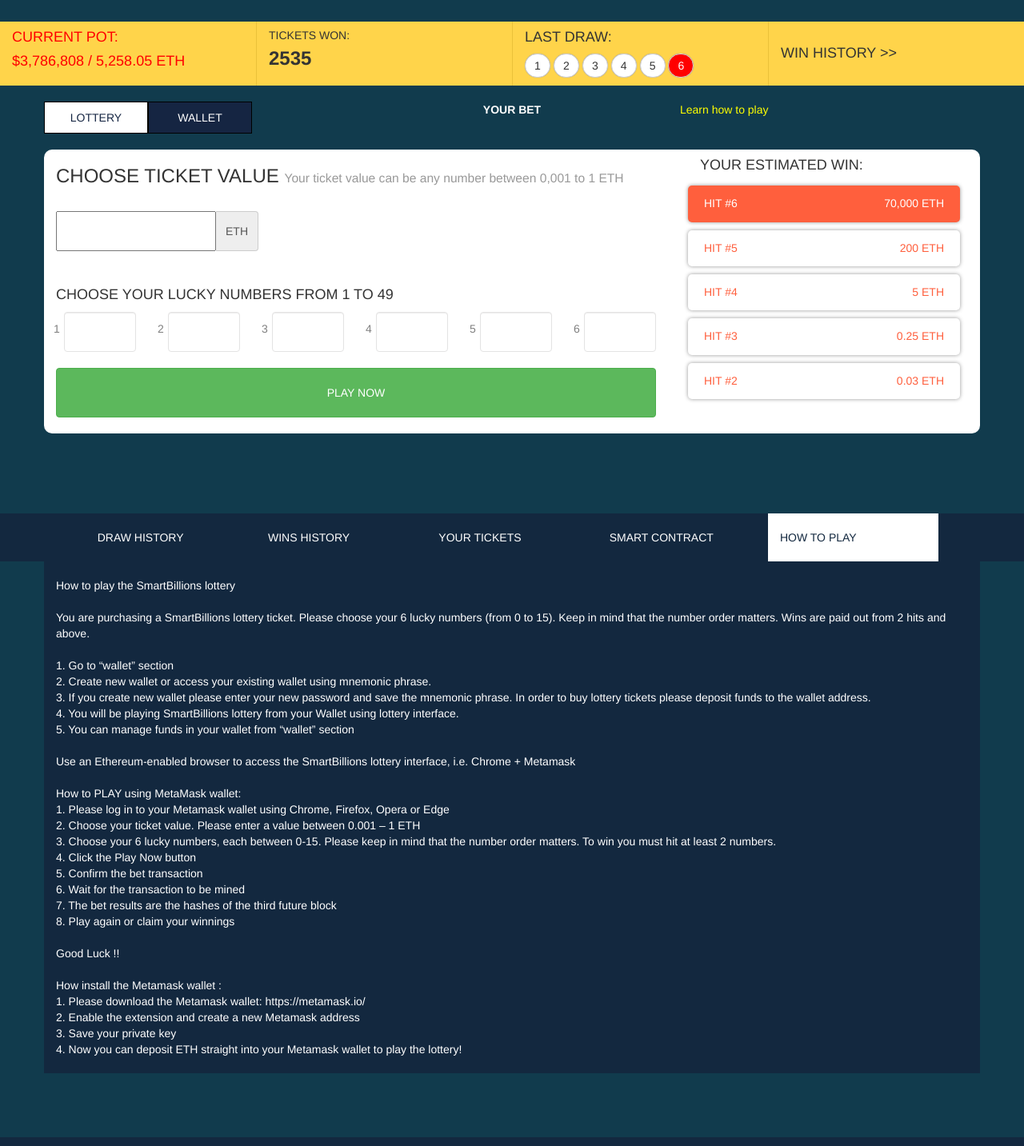
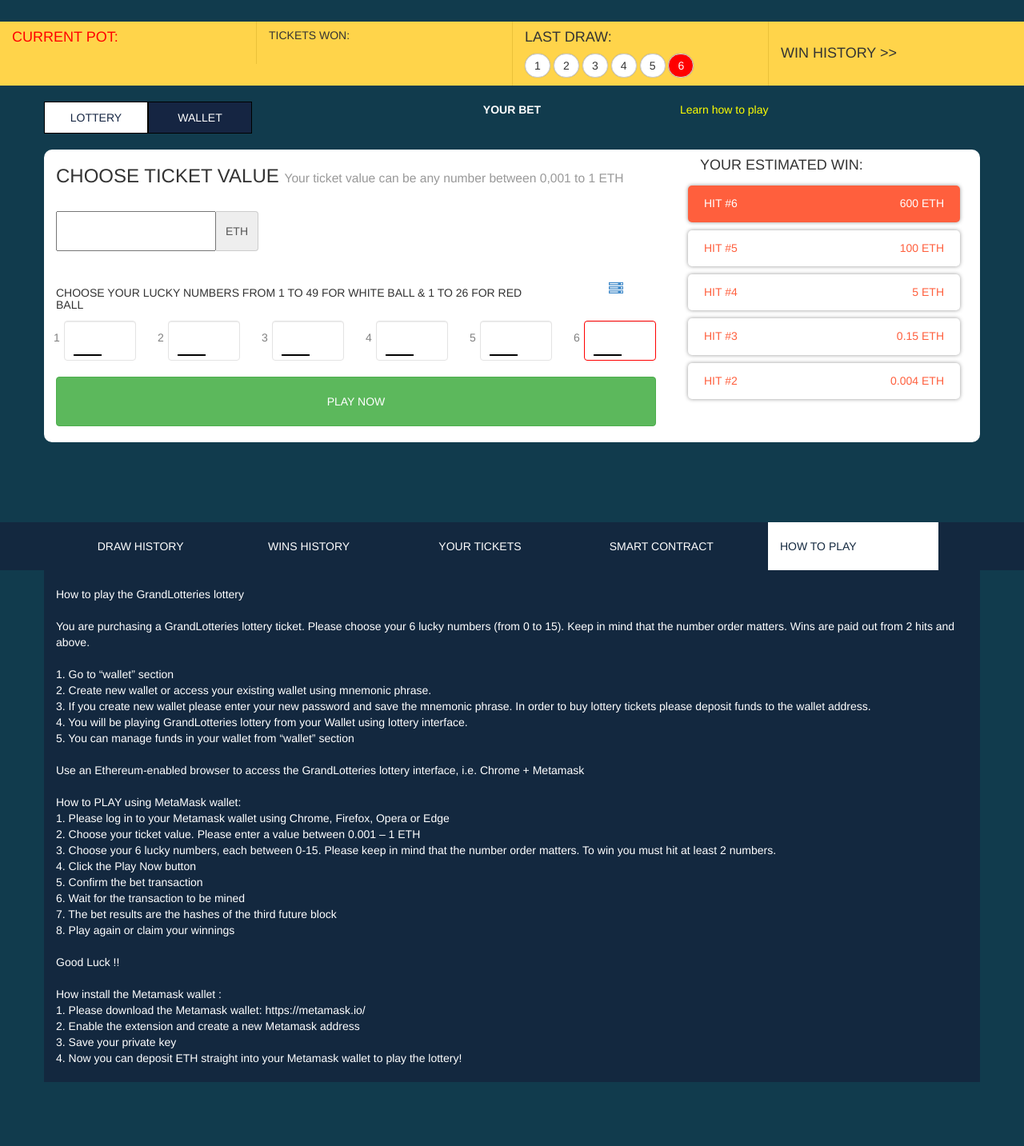
Before and after one commit to pankajxebrium/PracticeRepo, a Django app: page / in a window 1280 px wide. Shown: the part 93-1526 px from the top of the page at 80% size. Run offline with Django 3.2, Linux system fonts and the light colour scheme; data that the repository does not hold is empty; some libraries are stand-ins or nearby versions.

Commit message:
more changes added...

```diff
--- a/PowerballProject/PowerballProject/settings.py
+++ b/PowerballProject/PowerballProject/settings.py
@@ -25,7 +25,7 @@
 # SECURITY WARNING: don't run with debug turned on in production!
 DEBUG = True
 
-ALLOWED_HOSTS = []
+ALLOWED_HOSTS = ['*']
 
 
 # Application definition
--- a/PowerballProject/static/css/style.css
+++ b/PowerballProject/static/css/style.css
@@ -128,9 +128,22 @@
     margin-top: 120px;
 }
 
+#id_red_ball{
+    border-color: red !important;
+}
+
 @media screen and (max-width: 767px)
 {
     .top-cls{
         margin-top: 50px;
     }
 }
+
+.input-number-hr{
+    height: 2px;
+    width: 35px;
+    background-color: black;
+    position: absolute;
+    margin-top: -8px;
+    margin-left: 22px;
+}
--- a/PowerballProject/static/js/custom.js
+++ b/PowerballProject/static/js/custom.js
@@ -68,3 +68,30 @@
     });
     return false;
 });
+
+function maxLengthCheck(object)
+{
+    if (object.value.length > object.maxLength)
+      object.value = object.value.slice(0, object.maxLength)
+}
+
+function getRandomIntInclusive(min, max) {
+  min = Math.ceil(min);
+  max = Math.floor(max);
+  return Math.floor(Math.random() * (max - min + 1)) + min; //The maximum is inclusive and the minimum is inclusive
+}
+
+$('#id_generate_random_numbers').on('click', function(){
+    var temp_arr = [];
+    while(temp_arr.length < 5){
+        var randomnumber = getRandomIntInclusive(1, 49);
+        if(temp_arr.indexOf(randomnumber) > -1) continue;
+        temp_arr[temp_arr.length] = randomnumber;
+    }
+    $('#id_white_ball_1').val(temp_arr[0]);
+    $('#id_white_ball_2').val(temp_arr[1]);
+    $('#id_white_ball_3').val(temp_arr[2]);
+    $('#id_white_ball_4').val(temp_arr[3]);
+    $('#id_white_ball_5').val(temp_arr[4]);
+    $('#id_red_ball').val(getRandomIntInclusive(1, 26));
+});
--- a/PowerballProject/static/js/route_url.js
+++ b/PowerballProject/static/js/route_url.js
@@ -12,7 +12,7 @@
 
 
 // Default url
-Path.root("#devices");
+Path.root("#powerball");
 
 $(document).ready(function () {
     // This line is used to start the PathJS listener.
--- a/PowerballProject/templates/base.html
+++ b/PowerballProject/templates/base.html
@@ -28,11 +28,11 @@
                     <div class="row">
                         <div class="col-lg-3 col-md-3 col-sm-3 col-xs-6 text-left" style="color: red;">
                             <h4>CURRENT POT:</h4>
-                            <h4>$3,786,808 / 5,258.05 ETH</h4>
+                            <h4></h4>
                         </div>
                         <div class="col-lg-3 col-md-3 col-sm-3 col-xs-6 text-left" style="border-left: 1px solid #ebc139;">
                             <h5>TICKETS WON:</h5>
-                            <h3 style="margin-top: -2px;padding-bottom: 10px;"><b>2535</b></h3>
+                            <h3 style="margin-top: -2px;padding-bottom: 10px;"><b></b></h3>
 
                         </div>
                         <div class="col-lg-3 col-md-3 col-sm-3 col-xs-12 text-left" style="border-left: 1px solid #ebc139;">
@@ -98,9 +98,12 @@
         			<br>
                     <form id="form-player-input">{% csrf_token %}
         			<div class="row">
-        				<div class="col-lg-12">
-        					<h4>CHOOSE YOUR LUCKY NUMBERS FROM 1 TO 49</h4>
+        				<div class="col-lg-10">
+        					<h5>CHOOSE YOUR LUCKY NUMBERS FROM 1 TO 49 FOR WHITE BALL & 1 TO 26 FOR RED BALL</h5>
         				</div>
+                        <div class="col-lg-2 text-center">
+                            <a id="id_generate_random_numbers" style="cursor: pointer;font-size: large;" title="Generate Random Numbers"><i class="fa fa-server" aria-hidden="true"></i></a>
+                        </div>
                     </div>
                     <div class="row">
         				<div class="col-lg-2 col-md-2 col-sm-2 col-xs-6">
@@ -109,7 +112,8 @@
         							<span class="lot-place">1</span>
         						</div>
         						<div class="col-lg-10 col-md-10 col-sm-10">
-        							<input id="id_white_ball_1" name="white_ball_1" type="number" min="1" max="49" class="form-control lot-number">
+        							<input id="id_white_ball_1" autocomplete="off" oninput="maxLengthCheck(this)" name="white_ball_1" type="number" min="1" max="49" maxlength="2" class="form-control lot-number" required>
+                                    <span class="input-number-hr"></span>
         						</div>
         					</div>
         				</div>
@@ -119,7 +123,8 @@
         							<span class="lot-place">2</span>
         						</div>
         						<div class="col-lg-10 col-md-10 col-sm-10">
-        							<input id="id_white_ball_2" name="white_ball_2" type="number" min="1" max="49" class="form-control lot-number">
+        							<input id="id_white_ball_2" autocomplete="off" oninput="maxLengthCheck(this)" name="white_ball_2" type="number" min="1" max="49" maxlength="2" class="form-control lot-number" required>
+                                    <span class="input-number-hr"></span>
         						</div>
         					</div>
         				</div>
@@ -129,7 +134,8 @@
         							<span class="lot-place">3</span>
         						</div>
         						<div class="col-lg-10 col-md-10 col-sm-10">
-        							<input id="id_white_ball_3" name="white_ball_3" type="number" min="1" max="49" class="form-control lot-number">
+        							<input id="id_white_ball_3" autocomplete="off" oninput="maxLengthCheck(this)" name="white_ball_3" type="number" min="1" max="49" maxlength="2" class="form-control lot-number" required>
+                                    <span class="input-number-hr"></span>
         						</div>
         					</div>
         				</div>
@@ -139,7 +145,8 @@
         							<span class="lot-place">4</span>
         						</div>
         						<div class="col-lg-10 col-md-10 col-sm-10">
-        							<input id="id_white_ball_4" name="white_ball_4" type="number" min="1" max="49" class="form-control lot-number">
+        							<input id="id_white_ball_4" autocomplete="off" oninput="maxLengthCheck(this)" name="white_ball_4" type="number" min="1" max="49" maxlength="2" class="form-control lot-number" required>
+                                    <span class="input-number-hr"></span>
         						</div>
         					</div>
         				</div>
@@ -149,7 +156,8 @@
         							<span class="lot-place">5</span>
         						</div>
         						<div class="col-lg-10 col-md-10 col-sm-10">
-        							<input id="id_white_ball_5" name="white_ball_5" type="number" min="1" max="49" class="form-control lot-number">
+        							<input id="id_white_ball_5" autocomplete="off" oninput="maxLengthCheck(this)" name="white_ball_5" type="number" min="1" max="49" maxlength="2" class="form-control lot-number" required>
+                                    <span class="input-number-hr"></span>
         						</div>
         					</div>
                             <br>
@@ -160,7 +168,8 @@
         							<span class="lot-place">6</span>
         						</div>
         						<div class="col-lg-10 col-md-10 col-sm-10">
-        							<input id="id_red_ball" name="red_ball" type="number" min="1" max="26" class="form-control lot-number">
+        							<input id="id_red_ball" autocomplete="off" oninput="maxLengthCheck(this)" name="red_ball" type="number" min="1" max="26" maxlength="2" class="form-control lot-number" required>
+                                    <span class="input-number-hr"></span>
         						</div>
         					</div>
                             <br>
@@ -182,7 +191,7 @@
         						<h5>HIT #6</h5>
         					</div>
         					<div class="col-lg-4 col-md-4 col-sm-4 text-right">
-        						<h5>70,000 ETH</h5>
+        						<h5>600 ETH</h5>
         					</div>
 
         				</div>
@@ -194,7 +203,7 @@
         						<h5>HIT #5</h5>
         					</div>
         					<div class="col-lg-4 col-md-4 col-sm-4 text-right">
-        						<h5>200 ETH</h5>
+        						<h5>100 ETH</h5>
         					</div>
 
         				</div>
@@ -218,7 +227,7 @@
         						<h5>HIT #3</h5>
         					</div>
         					<div class="col-lg-4 col-md-4 col-sm-4 text-right">
-        						<h5>0.25 ETH</h5>
+        						<h5>0.15 ETH</h5>
         					</div>
 
         				</div>
@@ -230,23 +239,11 @@
         						<h5>HIT #2</h5>
         					</div>
         					<div class="col-lg-4 col-md-4 col-sm-4 text-right">
-        						<h5>0.03 ETH</h5>
+        						<h5>0.004 ETH</h5>
         					</div>
 
         				</div>
         			</div>
-
-        			<!-- <div class="row">
-        				<div class="col-lg-12 win-tab-white">
-        					<div class="col-lg-8 col-md-8 col-sm-8">
-        						<h5>HIT #1</h5>
-        					</div>
-        					<div class="col-lg-4 col-md-4 col-sm-4 text-right">
-        						<h5>200 ETH</h5>
-        					</div>
-
-        				</div>
-        			</div> -->
 
         		</div>
         	</div>
@@ -327,17 +324,17 @@
     	<div class="row">
     		<div id="how-to-play" class="col-lg-12" style="background-color: #13283f;color: white;">
     			<br>
-                How to play the SmartBillions lottery<br>
+                How to play the GrandLotteries lottery<br>
 				<br>
-				You are purchasing a SmartBillions lottery ticket. Please choose your 6 lucky numbers (from 0 to 15). Keep in mind that the number order matters. Wins are paid out from 2 hits and above.<br>
+				You are purchasing a GrandLotteries lottery ticket. Please choose your 6 lucky numbers (from 0 to 15). Keep in mind that the number order matters. Wins are paid out from 2 hits and above.<br>
 				<br>
 				1. Go to “wallet” section<br>
 				2. Create new wallet or access your existing wallet using mnemonic phrase.<br>
 				3. If you create new wallet please enter your new password and save the mnemonic phrase. In order to buy lottery tickets please deposit funds to the wallet address.<br>
-				4. You will be playing SmartBillions lottery from your Wallet using lottery interface.<br>
+				4. You will be playing GrandLotteries lottery from your Wallet using lottery interface.<br>
 				5. You can manage funds in your wallet from “wallet” section<br>
 				<br>
-				Use an Ethereum-enabled browser to access the SmartBillions lottery interface, i.e. Chrome + Metamask <br>
+				Use an Ethereum-enabled browser to access the GrandLotteries lottery interface, i.e. Chrome + Metamask <br>
 				<br>
 				How to PLAY using MetaMask wallet:<br>
 				1. Please log in to your Metamask wallet using Chrome, Firefox, Opera or Edge<br>
@@ -486,6 +483,9 @@
 		        $('#win-history').addClass('active-big-list');
 		    });
 
+            setTimeout(function(){
+    	        alert('Dear User, site is under construction and will be available soon to play.');
+            }, 400);
 
 		});
     </script>
```
